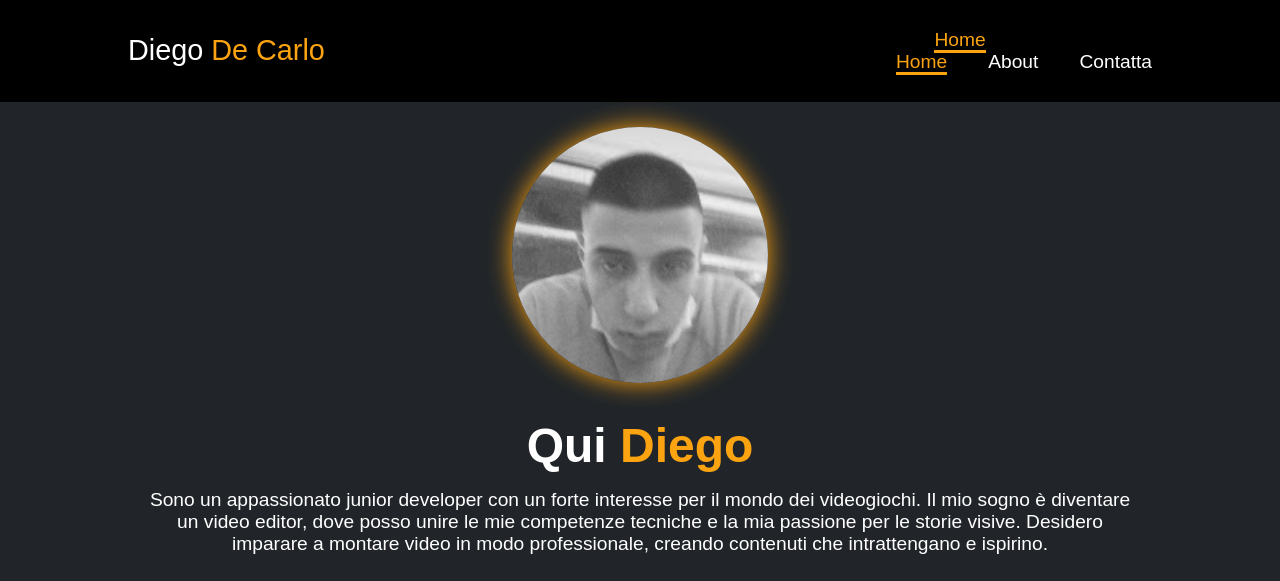
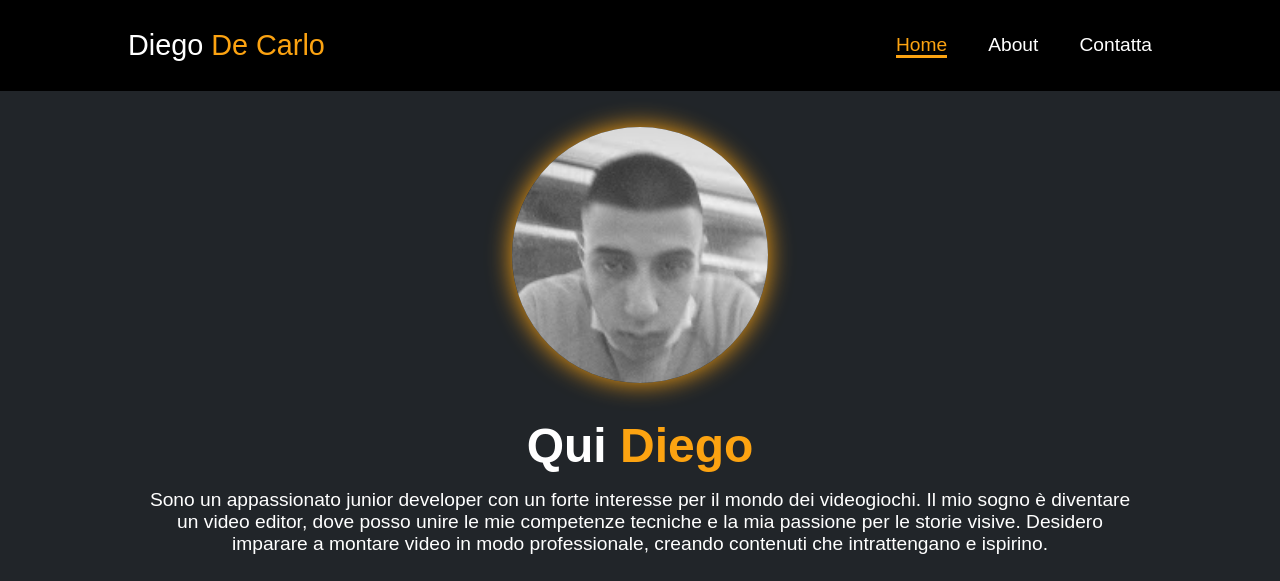
Before and after one commit to Diego-devv/Diego-devv.github.io, a plain HTML site: page Index.html in a window 1280 px wide. Shown: the top 581 px of the page. Drawn offline with nearby package versions, Linux system fonts and the light colour scheme.

Commit message:
Rimozione errore visivo
Eliminato una riga di codice duplicata per sbaglio

```diff
--- a/Index.html
+++ b/Index.html
@@ -18,8 +18,6 @@
 
 			<nav class="navbar"> <!-- nav è utilizzata per raggruppare gli elementi di navigazione -->
 				<a href="#home" class="active">Home</a> <!-- Href serve per aggiungere collegamenti o link -->
-			<nav class="navbar">
-				<a href="#home" class="active">Home</a>
 				<a href="#about">About</a>
 				<a href="#contatta">Contatta</a>
 			</nav>
```
